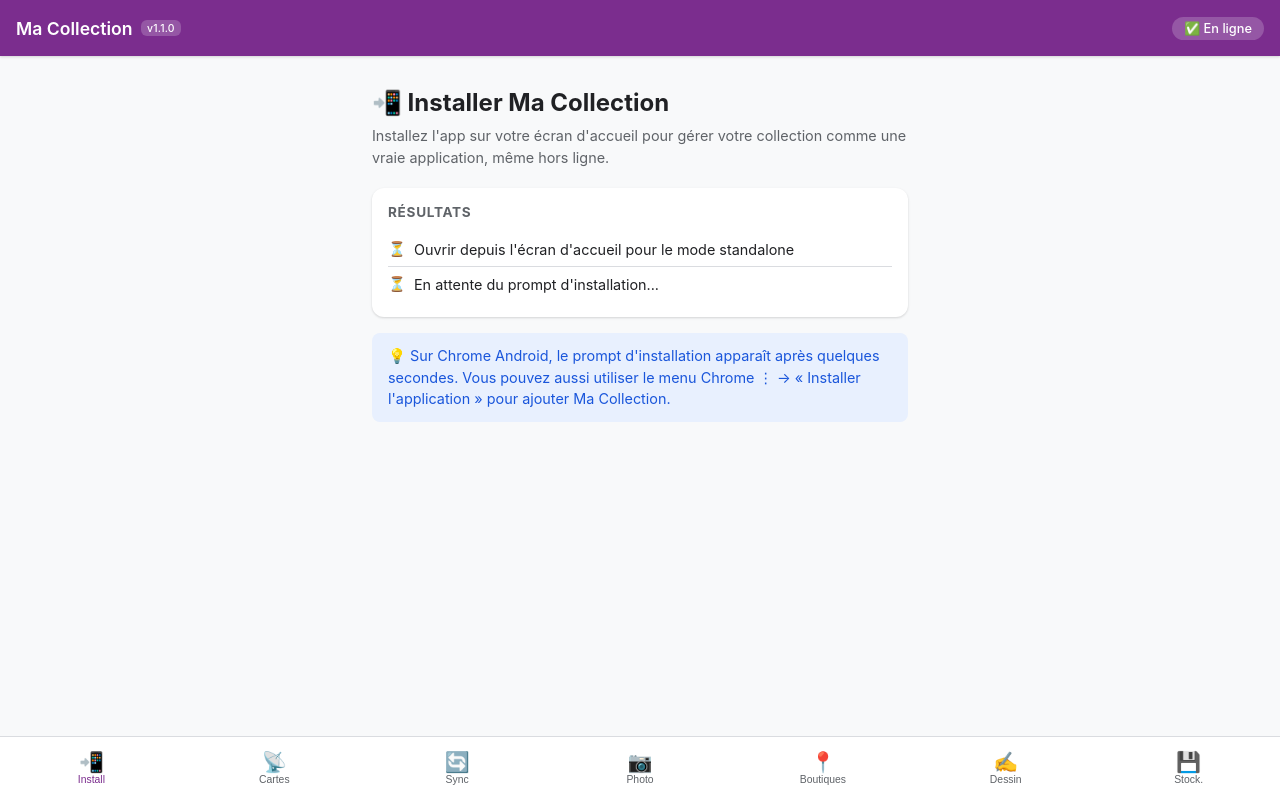
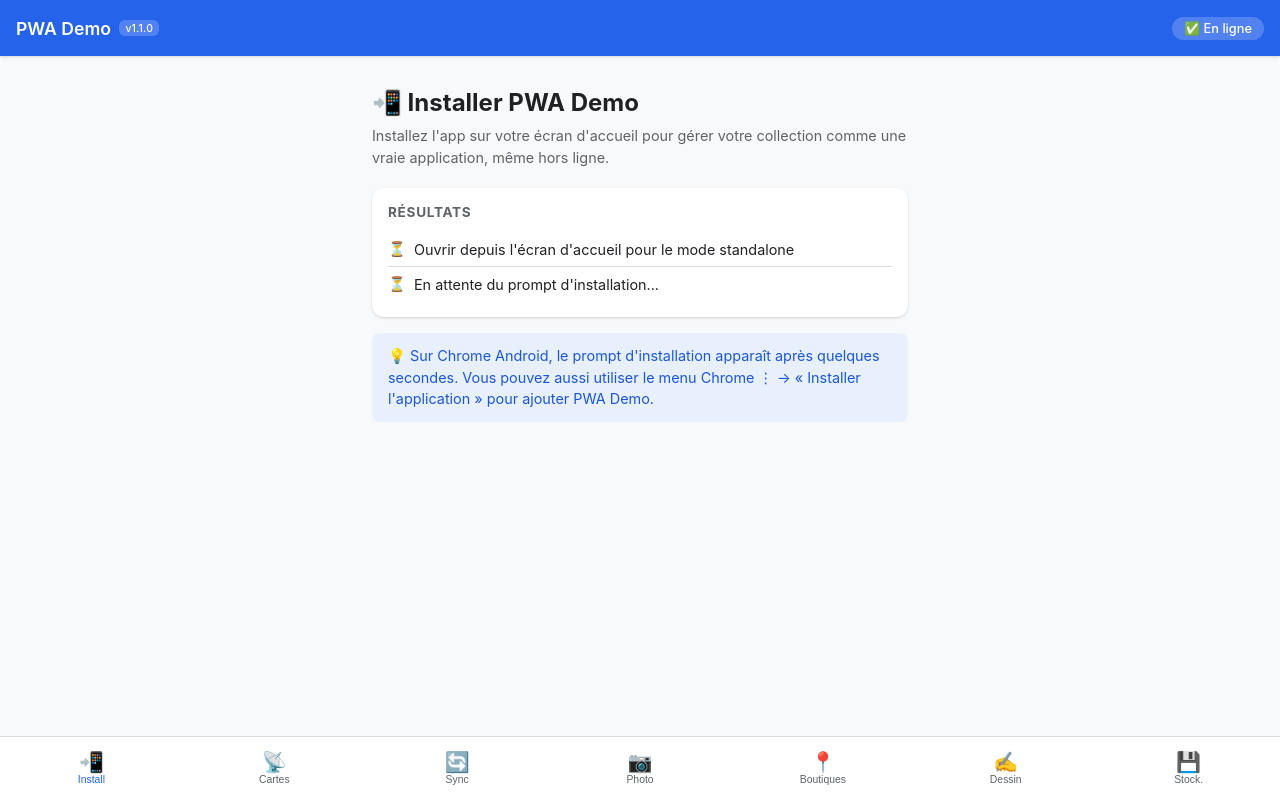
Before and after one commit to sidalidev/pwa-field-demo, a React (Vite) app: page / in a window 1280 px wide. Built offline with nearby package versions, Linux system fonts and the light colour scheme.

Commit message:
rename: PWA Demo, blue theme, honest naming

```diff
--- a/index.html
+++ b/index.html
@@ -3,11 +3,11 @@
   <head>
     <meta charset="UTF-8" />
     <meta name="viewport" content="width=device-width, initial-scale=1.0, viewport-fit=cover" />
-    <meta name="theme-color" content="#7B2D8E" />
-    <meta name="description" content="Ma Collection — Gérez votre collection de cartes" />
+    <meta name="theme-color" content="#2563eb" />
+    <meta name="description" content="PWA Demo — Démo des capacités PWA — Formation Web App" />
     <link rel="icon" type="image/svg+xml" href="/favicon.svg" />
     <link rel="apple-touch-icon" href="/icon-192.png" />
-    <title>Ma Collection</title>
+    <title>PWA Demo</title>
   </head>
   <body>
     <div id="root"></div>
--- a/src/App.css
+++ b/src/App.css
@@ -1,5 +1,5 @@
 :root {
-  --primary: #7B2D8E;
+  --primary: #2563eb;
   --primary-dark: #5E1A6E;
   --success: #34a853;
   --warning: #f9ab00;
--- a/src/components/StatusBar.tsx
+++ b/src/components/StatusBar.tsx
@@ -17,7 +17,7 @@
   return (
     <header className="status-bar">
       <div className="status-left">
-        <h1>Ma Collection</h1>
+        <h1>PWA Demo</h1>
         <span className="version-tag">v{__APP_VERSION__}</span>
       </div>
       <span className={`status-badge ${online ? 'online' : 'offline'}`}>
--- a/src/pages/GeoPage.tsx
+++ b/src/pages/GeoPage.tsx
@@ -38,7 +38,7 @@
 
     markerRef.current = L.circleMarker([lat, lng], {
       radius: 10,
-      fillColor: '#7B2D8E',
+      fillColor: '#2563eb',
       color: '#ffffff',
       weight: 3,
       fillOpacity: 1,
--- a/src/pages/InstallPage.tsx
+++ b/src/pages/InstallPage.tsx
@@ -37,7 +37,7 @@
 
   return (
     <div className="page">
-      <h2>📲 Installer Ma Collection</h2>
+      <h2>📲 Installer PWA Demo</h2>
       <p className="page-desc">
         Installez l'app sur votre écran d'accueil pour gérer votre collection
         comme une vraie application, même hors ligne.
@@ -69,13 +69,13 @@
 
       {deferredPrompt && (
         <button className="btn-primary" onClick={handleInstall}>
-          📲 Installer Ma Collection
+          📲 Installer PWA Demo
         </button>
       )}
 
       {installed && (
         <div className="info-box success">
-          ✅ Ma Collection installée ! Fermez cette fenêtre et ouvrez
+          ✅ PWA Demo installée ! Fermez cette fenêtre et ouvrez
           l'app depuis l'écran d'accueil.
         </div>
       )}
@@ -84,7 +84,7 @@
         <div className="info-box">
           💡 Sur Chrome Android, le prompt d'installation apparaît après
           quelques secondes. Vous pouvez aussi utiliser le menu Chrome ⋮ →
-          « Installer l'application » pour ajouter Ma Collection.
+          « Installer l'application » pour ajouter PWA Demo.
         </div>
       )}
 
--- a/vite.config.ts
+++ b/vite.config.ts
@@ -16,10 +16,10 @@
       registerType: 'autoUpdate',
       includeAssets: ['favicon.svg'],
       manifest: {
-        name: 'Ma Collection',
-        short_name: 'Ma Collection',
-        description: 'Gérez votre collection de cartes cartes',
-        theme_color: '#7B2D8E',
+        name: 'PWA Demo',
+        short_name: 'PWA Demo',
+        description: 'Démo des capacités PWA — Formation Web App cartes',
+        theme_color: '#2563eb',
         background_color: '#ffffff',
         display: 'standalone',
         start_url: '/',
```
